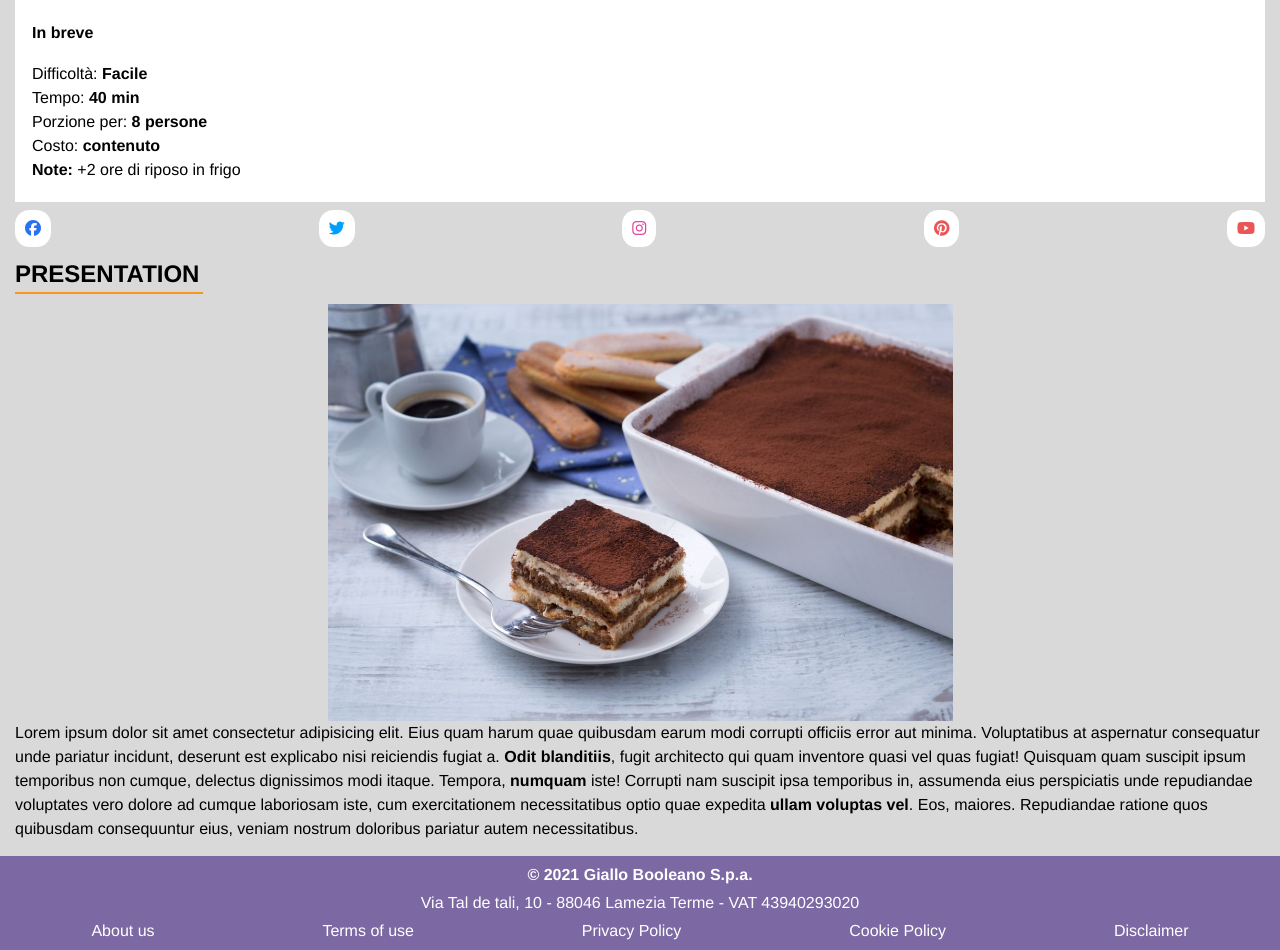
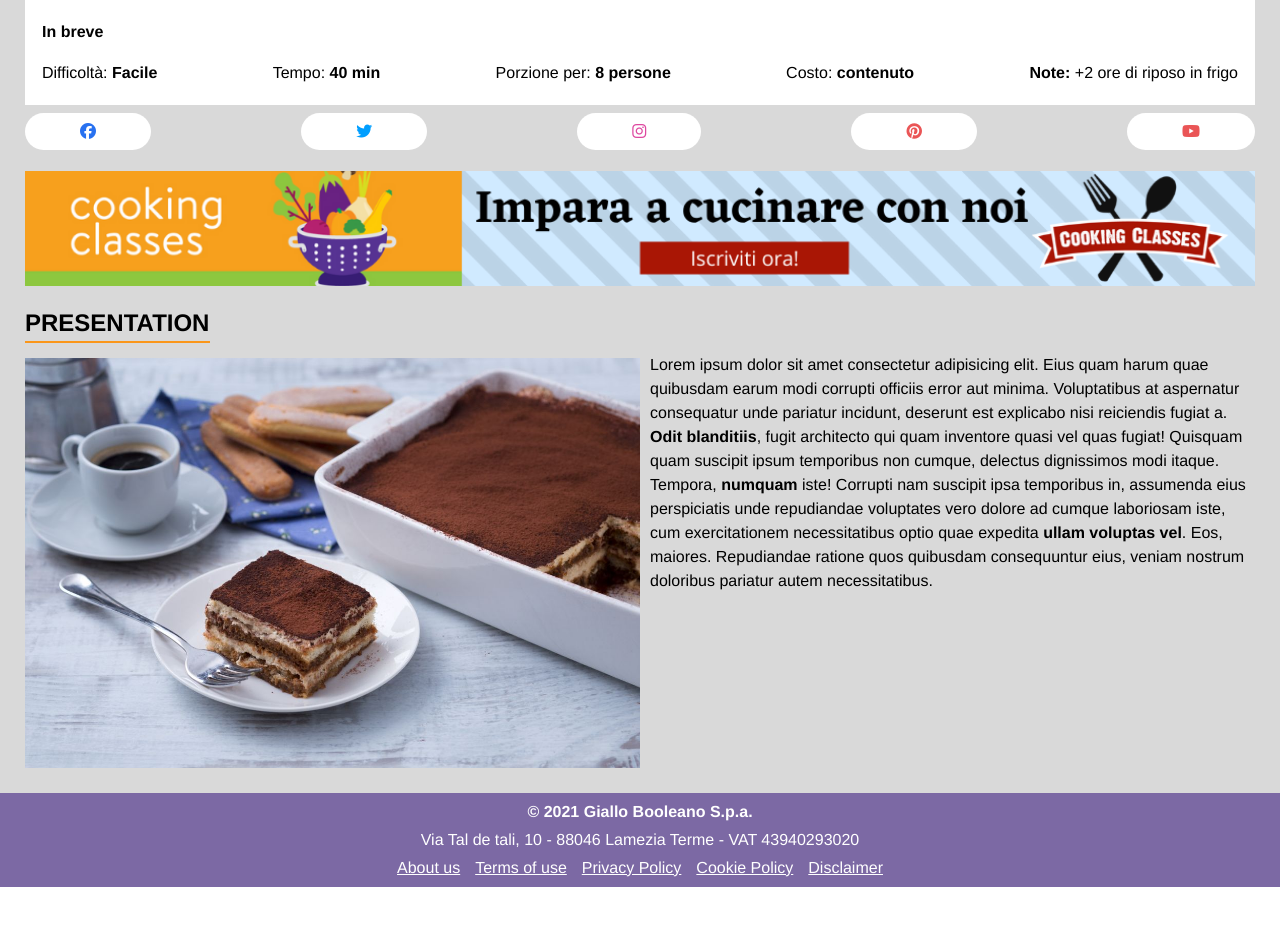
Before and after one commit to DoriaFabio/htmlcss-responsive-layout, a plain HTML site: page index.html in a window 1280 px wide. Shown: the part 805-1755 px from the top of the page. After the commit the page ends 1692 px from the top, so only its background shows below. Drawn offline with Linux system fonts and the light colour scheme.

Commit message:
do tablet mod

```diff
--- a/index.html
+++ b/index.html
@@ -16,16 +16,16 @@
 
 <body>
     <!-- Header -->
-    <header class="j-center d-flex">
+    <header class="j-center d-flex j-start">
         <a href="#">
             <h1>Giallo Booleano</h1>
         </a>
     </header>
     <!-- Main -->
-    <main class="container">
-        <section id="video">
+    <main>
+        <section id="video" class="container">
             <p class="text-purple txt-uppercase">Dolci e dessert</p>
-            <h2 class="text-purple">Tiramisù</h2>
+            <h2 class="text-purple">Tiramisù <span class="d-none">(Dolce tradizionale)</span></h2>
             <div class="bkg-white">
                 <a href="https://www.youtube.com/watch?v=JVT900H6s0g">
                     <img src="./img/image(10).png" alt="Video tutorial tiramisù" class="video"></a>
@@ -39,7 +39,7 @@
                 </ul>
             </div>
         </section>
-        <aside id="social">
+        <aside id="social" class="container">
             <ul class="d-flex j-spaceb">
                 <li>
                     <a href="#">
@@ -69,12 +69,12 @@
             </ul>
         </aside>
         <!-- Pubblicità -->
-        <aside id="pubblicità">
+        <aside id="pubblicità" class="d-none container">
             <img src="./img/banner.png" alt="Pubblicità">
         </aside>
         <!-- Sezione preparazione -->
-        <section id="presentation">
-            <div>
+        <section id="presentation" class="container">
+            <div class="presentation">
                 <h2 class="txt-uppercase">Presentation</h2>
                 <hr>
                 <div class="clearfix">
@@ -82,7 +82,16 @@
                         <img src="./img/tiramisu.jpg" alt="Tiramisù">
                     </div>
                     <p>
-                        Lorem ipsum dolor sit amet consectetur adipisicing elit. Eius quam harum quae quibusdam earum modi corrupti officiis error aut minima. Voluptatibus at aspernatur consequatur unde pariatur incidunt, deserunt est explicabo nisi reiciendis fugiat a. <span class="bold">Odit blanditiis</span>, fugit architecto qui quam inventore quasi vel quas fugiat! Quisquam quam suscipit ipsum temporibus non cumque, delectus dignissimos modi itaque. Tempora, <span class="bold">numquam</span> iste! Corrupti nam suscipit ipsa temporibus in, assumenda eius perspiciatis unde repudiandae voluptates vero dolore ad cumque laboriosam iste, cum exercitationem necessitatibus optio quae expedita <span class="bold">ullam voluptas vel</span>. Eos, maiores. Repudiandae ratione quos quibusdam consequuntur eius, veniam nostrum doloribus pariatur autem necessitatibus.
+                        Lorem ipsum dolor sit amet consectetur adipisicing elit. Eius quam harum quae quibusdam earum
+                        modi corrupti officiis error aut minima. Voluptatibus at aspernatur consequatur unde pariatur
+                        incidunt, deserunt est explicabo nisi reiciendis fugiat a. <span class="bold">Odit
+                            blanditiis</span>, fugit architecto qui quam inventore quasi vel quas fugiat! Quisquam quam
+                        suscipit ipsum temporibus non cumque, delectus dignissimos modi itaque. Tempora, <span
+                            class="bold">numquam</span> iste! Corrupti nam suscipit ipsa temporibus in, assumenda eius
+                        perspiciatis unde repudiandae voluptates vero dolore ad cumque laboriosam iste, cum
+                        exercitationem necessitatibus optio quae expedita <span class="bold">ullam voluptas vel</span>.
+                        Eos, maiores. Repudiandae ratione quos quibusdam consequuntur eius, veniam nostrum doloribus
+                        pariatur autem necessitatibus.
                     </p>
                 </div>
 
@@ -94,7 +103,7 @@
     <footer class="bkg-primary text-white">
         <h4>&copy; 2021 Giallo Booleano S.p.a.</h4>
         <p>Via Tal de tali, 10 - 88046 Lamezia Terme - VAT 43940293020</p>
-        <ul class="d-flex wrap j-spacea gap1">
+        <ul class="d-flex wrap j-center gap1">
             <li><a href="#">About us</a></li>
             <li><a href="#">Terms of use</a></li>
             <li><a href="#">Privacy Policy</a></li>
--- a/style.css
+++ b/style.css
@@ -41,10 +41,12 @@ a {
     text-decoration: none;
     color: inherit;
 }
+
 /* Lista */
 ul {
     list-style: none;
 }
+
 /* TESTO MAIUSCOLO */
 .txt-uppercase {
     text-transform: uppercase;
@@ -66,17 +68,19 @@ ul {
 .j-spaceb {
     justify-content: space-between;
 }
-.j-spacea {
-    justify-content: space-around;
-}
 
 .wrap {
     flex-wrap: wrap;
 }
 
 .gap1 {
-    gap: 5px;
+    gap: 15px;
 }
+
+.d-none {
+    display: none;
+}
+
 /* Colori */
 .bkg-primary {
     background-color: var(--color-primary);
@@ -89,9 +93,11 @@ ul {
 .bkg-white {
     background-color: var(--color-white);
 }
+
 .text-white {
     color: var(--color-white);
 }
+
 /* Sezione Foto video YT */
 #video img {
     width: 100%;
@@ -104,6 +110,7 @@ ul {
 #video ul {
     padding-left: 17px;
     padding-bottom: 20px;
+    padding-right: 17px;
 }
 
 .bold {
@@ -113,19 +120,23 @@ ul {
 #video p {
     font-size: 0.7em;
 }
+
 /* Sezione Social */
 #social a {
     padding: 10px;
     border-radius: 40%;
     background-color: var(--color-white);
 }
+
 #social {
     padding: 15px 0;
 }
+
 /* Icone */
 .f-icon {
     color: var(--color-icon-fb);
 }
+
 .t-icon {
     color: var(--color-icon-twitter);
 }
@@ -133,33 +144,106 @@ ul {
 .i-icon {
     color: var(--color-icon-insta);
 }
+
 .red-icon {
     color: var(--color-icon-red);
 }
-/* Sezione pubblicità */
-#pubblicità {
-    display: none;
+
+/* Pubblicità */
+#pubblicità img {
+    width: 100%;
+    margin: 12px 0;
 }
 
+/* Presentation */
 hr {
     width: 15%;
     border: 1px solid var(--color-contrast);
 }
+
 #presentation .image img {
     width: 50%;
-    float: left;
-    margin-top: 10px;
+    margin-top: 5px;
 }
+
 /* Footer */
 footer {
     text-align: center;
     padding: 10px 10px;
 }
+
 footer p {
     padding: 10px 0;
 }
 
-@media screen and (min-width:  )
+footer a {
+    text-decoration: underline;
+}
+
+/*
+  MEDIA QUERY
+*/
+
+/* Media Query 576px */
+@media screen and (min-width: 576px) {}
+
+@media screen and (min-width: 768px) {
+    main {
+        padding: 25px;
+    }
+
+    .j-start {
+        justify-content: flex-start;
+    }
+
+    header h1 {
+        padding: 0 15px;
+    }
+
+    #video h2 span {
+        display: inline-block;
+    }
+
+    #video ul {
+        display: flex;
+        flex-wrap: wrap;
+        justify-content: space-between;
+        gap: 15px;
+    }
+
+    #social a {
+        padding: 10px 55px;
+        border-radius: 20px;
+        background-color: var(--color-white);
+    }
+
+    #pubblicità {
+        display: inline-block;
+        width: 100%;
+    }
+
+    .presentation .image img {
+        float: left;
+        margin: 0 10px 0 0;
+    }
+    .presentation .image {
+        display: block;
+    }
+
+    .presentation .clearfix {
+        margin-top: 10px;
+    }
+
+    .presentation .clearfix::after {
+        content: "";
+        clear: both;
+        display: table;
+    }
+
+}
+
+@media screen and (min-width: 992px) {}
+
 /* #presentation .clearfix {
     margin-top: 40px;
 }
```
